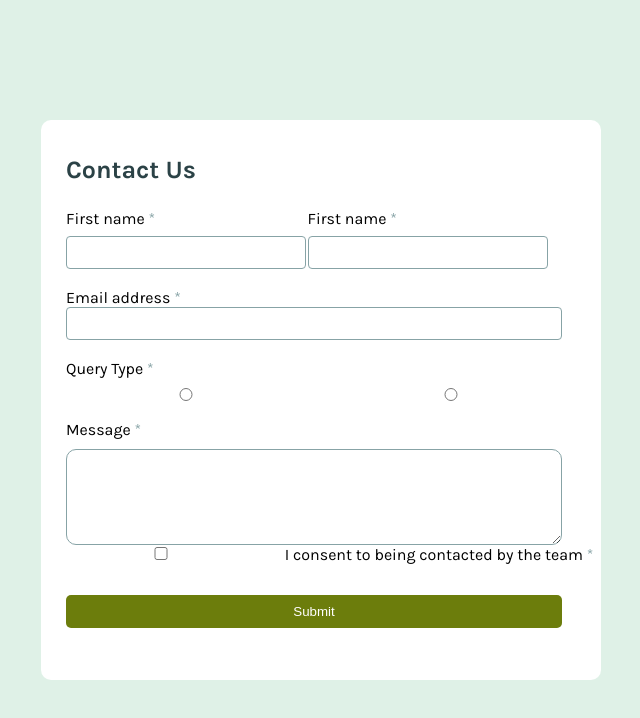
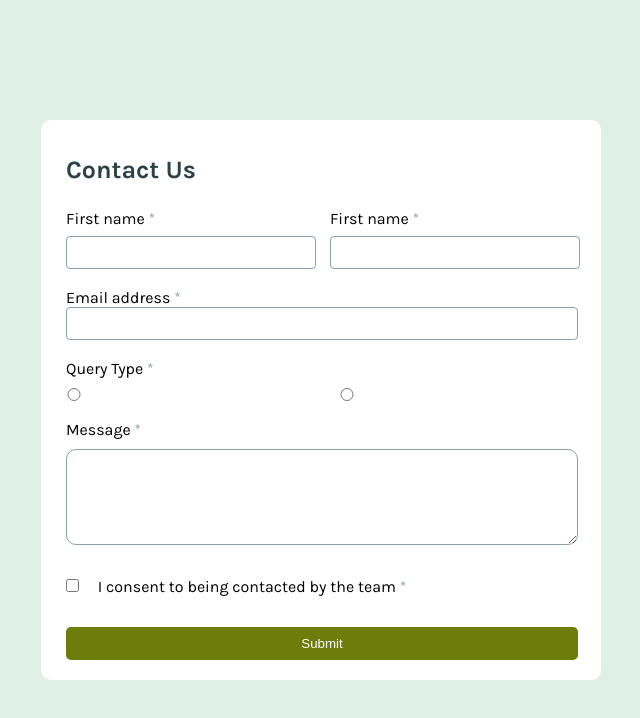
Before and after one commit to MikeZuck1/ContactForm, a website: page public/index.html in a window 1280 px wide. Shown: the whole page, without its empty margins (319-959 px from the left). Drawn offline with Linux system fonts and the light colour scheme.

Commit message:
I worked on differents inputs to fix them.

```diff
--- a/public/index.html
+++ b/public/index.html
@@ -5,8 +5,21 @@
     <meta name="viewport" content="width=device-width, initial-scale=1.0" />
     <title>Contact Form</title>
 
+    <!-- LINK FAVICON -->
+    <link
+      rel="shortcut icon"
+      href="/contact-form-main/assets/images/file-signature-solid.svg"
+      type="image/x-icon"
+    />
+
     <!-- LINK CSS -->
     <link rel="stylesheet" href="/styles/styles.css" />
+
+    <!-- CDN FONT AWESOME -->
+    <script
+      src="https://kit.fontawesome.com/abb7a84c40.js"
+      crossorigin="anonymous"
+    ></script>
   </head>
   <body>
     <!-- MAIN SECTION -->
@@ -34,7 +47,6 @@
                 <label for="name">First name <span>*</span></label>
                 <input type="text" id="last-name" name="name" />
               </div>
-
             </div>
 
             <div class="email-adress">
@@ -51,7 +63,9 @@
 
               <!-- GENERAL ENQUIRY SECTION -->
               <div class="request">
-                    <label for="name" class="transparent-label">Query Type <span>*</span></label>
+                <label for="name" class="transparent-label"
+                  >Query Type <span>*</span></label
+                >
                 <input type="radio" id="request" name="name" />
               </div>
             </div>
@@ -66,7 +80,11 @@
             <!-- CONSENT TEXT SECTION -->
             <div class="consent">
               <label class="custom-checkbox">
-                    <input type="checkbox" id="square-checkbox" name="square-checkbox">
+                <input
+                  type="checkbox"
+                  id="square-checkbox"
+                  name="square-checkbox"
+                />
                 <span class="checkmark"></span>
                 I consent to being contacted by the team <span>*</span>
               </label>
@@ -77,9 +95,7 @@
             <div class="button">
               <button type="submit">Submit</button>
             </div>
-
           </form>
-
         </div>
       </div>
     </main>
--- a/styles/styles.css
+++ b/styles/styles.css
@@ -1,4 +1,4 @@
-@import url('https://fonts.googleapis.com/css2?family=Karla:ital,wght@0,200..800;1,200..800&display=swap');
+@import url("https://fonts.googleapis.com/css2?family=Karla:ital,wght@0,200..800;1,200..800&display=swap");
 
 * {
   margin: 0;
@@ -22,7 +22,7 @@
   --font-size-base: 16px; /* Base font size */
   --font-optical-sizing: auto; /* Normal font weight */
   --font-weight-normal: 400; /* Normal font weight */
-    --font-weight-bold: 700;  /* Bold font weight */
+  --font-weight-bold: 700; /* Bold font weight */
   --font-style: normal; /* Standard font style */
 
   /* ### Spacing */
@@ -76,7 +76,7 @@ span {
 
 .form-contact form {
   margin-top: 25px;
-    height: 40rem;
+  height: 29.4rem; /* HAUTEUR DU FORM */
 }
 
 .form-contact .f-name-l-name {
@@ -85,11 +85,10 @@ span {
 }
 
 .f-name-l-name .l-name {
-    margin-left: .1rem; /* left sapce of last name input */
+  margin-left: 0.9rem; /* left space of last name input */
 }
 
-.f-name-l-name
-.email-adress {
+.f-name-l-name .email-adress {
   display: flex;
   flex-direction: column; /* Change l'axe principal de la flexbox à vertical */
   gap: 1rem; /* Ajoute de l'espace entre les éléments */
@@ -99,9 +98,18 @@ span {
   margin-left: 25px;
 }
 
-.f-name, .l-name {
+.f-name,
+.l-name {
   display: flex;
   flex-direction: column; /* Assure que les labels et les inputs sont alignés verticalement */
+}
+
+.f-name input {
+  width: 15.6rem;
+}
+
+.l-name input {
+  width: 15.6rem;
 }
 
 label {
@@ -113,7 +121,6 @@ input {
   padding: 0.5rem;
   border: 1px solid var(--color-fith-color);
   border-radius: 4px;
-    width: 15rem;
   margin-bottom: 1.2rem;
 }
 
@@ -124,7 +131,7 @@ input {
 }
 
 .email-adress input {
-    width: 31rem;
+  width: 32rem;
 }
 
 /* QUERY TYPE SECTION */
@@ -138,14 +145,25 @@ input {
   margin-left: 25px;
   display: flex;
   flex-direction: column; /* Change l'axe principal de la flexbox à vertical */
-    gap: .1rem; /* Ajoute de l'espace entre les éléments */
+  gap: 0.1rem; /* Ajoute de l'espace entre les éléments */
+}
+
+/* INPUT QUERY TYPE SECTION */
+
+.enquery input {
+  width: 1rem;
+}
+
+.request input {
+  width: 1rem;
+  margin-left: 10rem;
 }
 
 .request {
   margin-left: 25px;
   display: flex;
   flex-direction: column; /* Change l'axe principal de la flexbox à vertical */
-    gap: .1rem; /* Ajoute de l'espace entre les éléments */
+  gap: 0.1rem; /* Ajoute de l'espace entre les éléments */
 }
 
 /* rend l'element transparent */
@@ -159,7 +177,7 @@ input {
 .message {
   display: flex;
   flex-direction: column; /* Change l'axe principal de la flexbox à vertical */
-    gap: .1rem; /* Ajoute de l'espace entre les éléments */
+  gap: 0.1rem; /* Ajoute de l'espace entre les éléments */
 }
 
 .message label {
@@ -167,12 +185,23 @@ input {
 }
 
 .message textarea {
-    width: 31rem;
+  width: 32rem;
   height: 6rem;
-    padding: .5rem;
+  padding: 0.5rem;
   margin-left: 25px;
   border-radius: 10px;
   border: 1px solid var(--color-fith-color);
+}
+
+/* CONSENT SECTION */
+
+.consent {
+  margin-top: 2rem;
+  margin-left: 25px;
+}
+
+.checkmark {
+  margin-left: 15px;
 }
 
 .custom-checkbox input {
@@ -185,7 +214,7 @@ input {
 }
 
 .button button {
-    width: 31rem;
+  width: 32rem;
   height: 2.5em;
   margin-left: 25px;
   background: var(--color-secondary-color);
```
Also changed, not shown: contact-form-main/assets/images/file-signature-solid.svg (added). Lines whose indentation alone changed are shown as unchanged.
